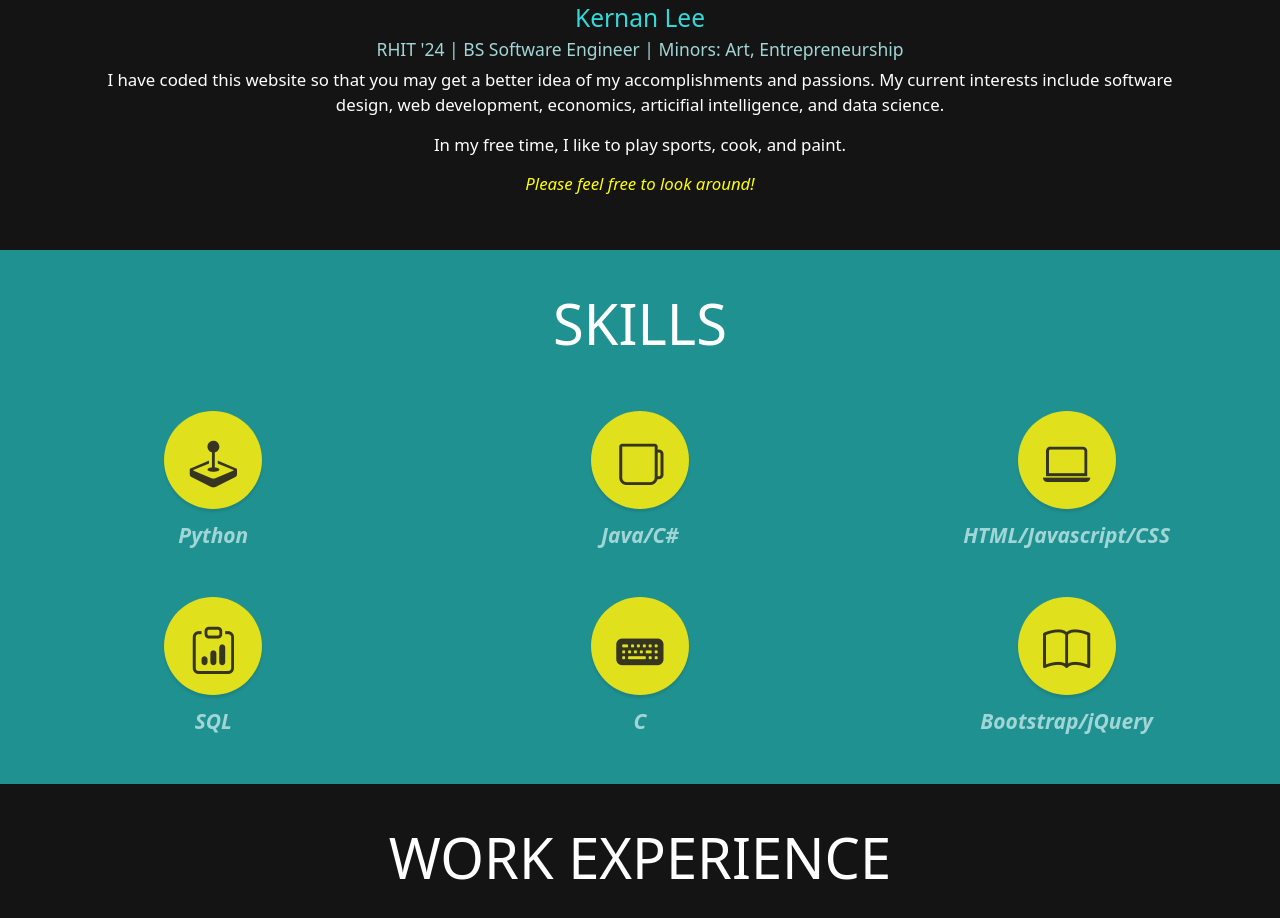
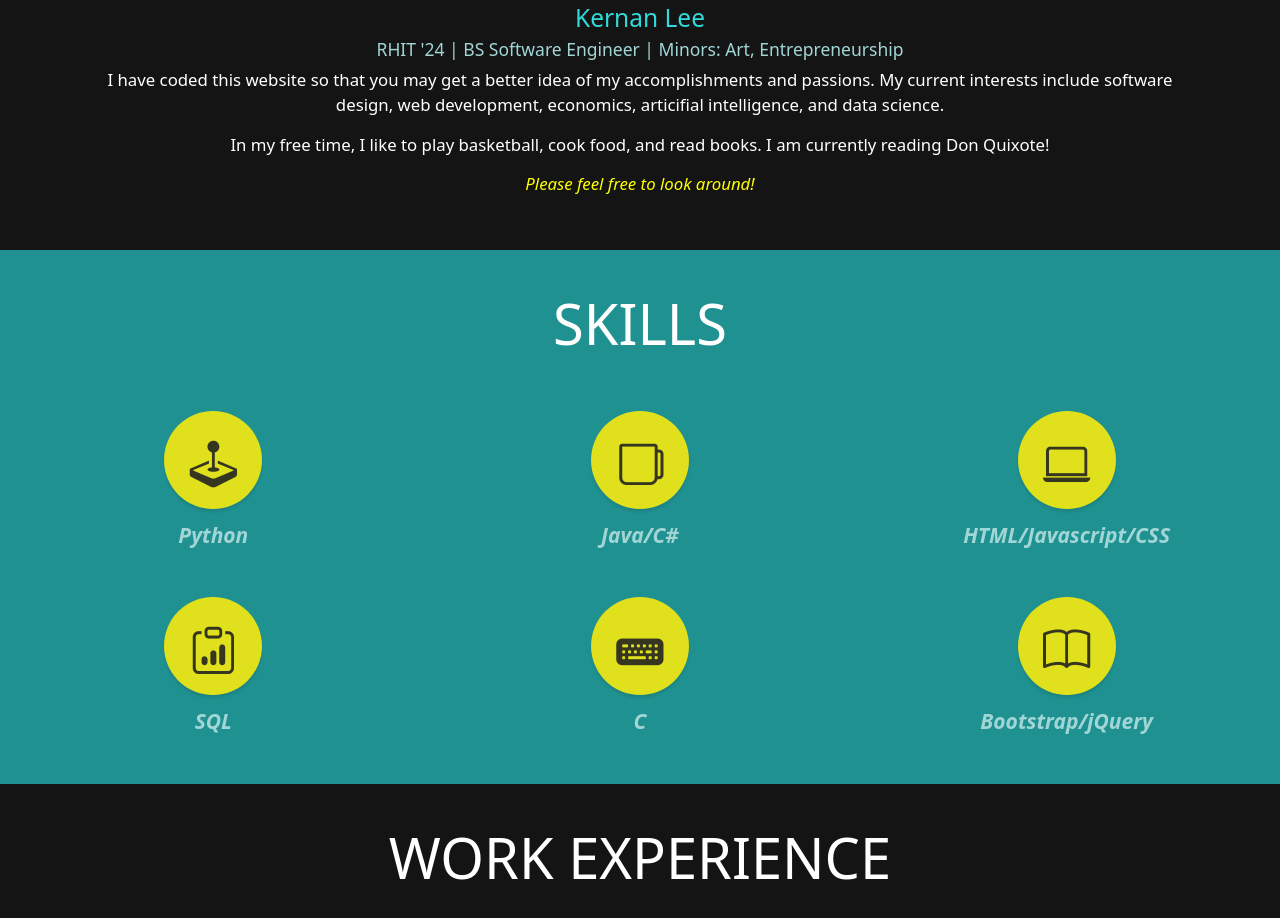
Before and after one commit to kernanana/kernanana, a plain HTML site: page index.html in a window 1280 px wide. Shown: the part 1432-2350 px from the top of the page. Drawn offline with nearby package versions, Linux system fonts and the light colour scheme; some packages are replaced by stand-ins of ours.

Commit message:
Update index.html

```diff
--- a/index.html
+++ b/index.html
@@ -100,7 +100,7 @@
           web
           development, economics, articifial intelligence, and data science.
         </p>
-        <p class="skilldesc">In my free time, I like to play sports, cook, and paint.
+        <p class="skilldesc">In my free time, I like to play basketball, cook food, and read books. I am currently reading Don Quixote!
         </p>
         <p class="skilldesc" style="color: yellow; font-style: italic;">Please feel free to look around!</p>
       </div>
```
